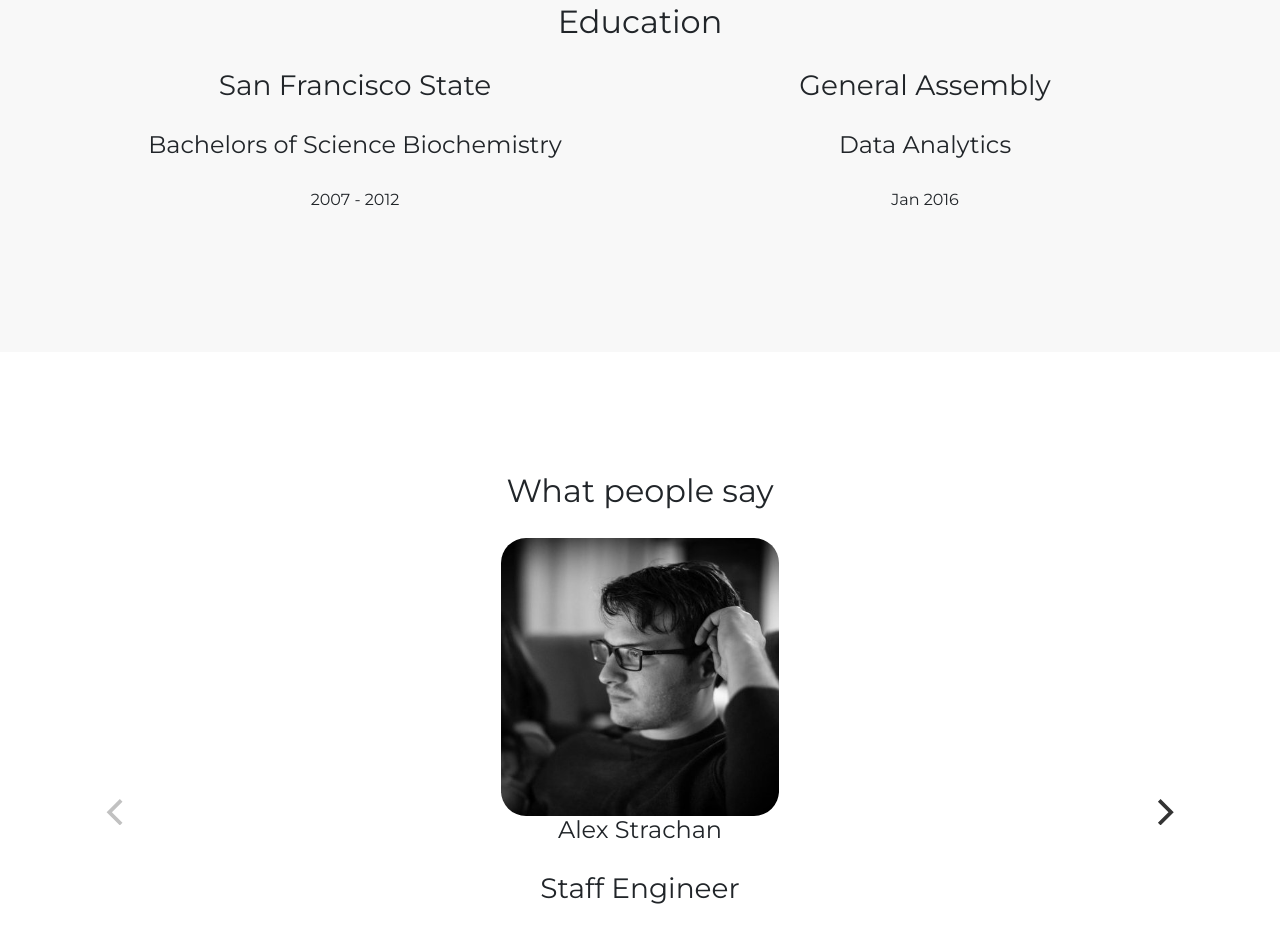
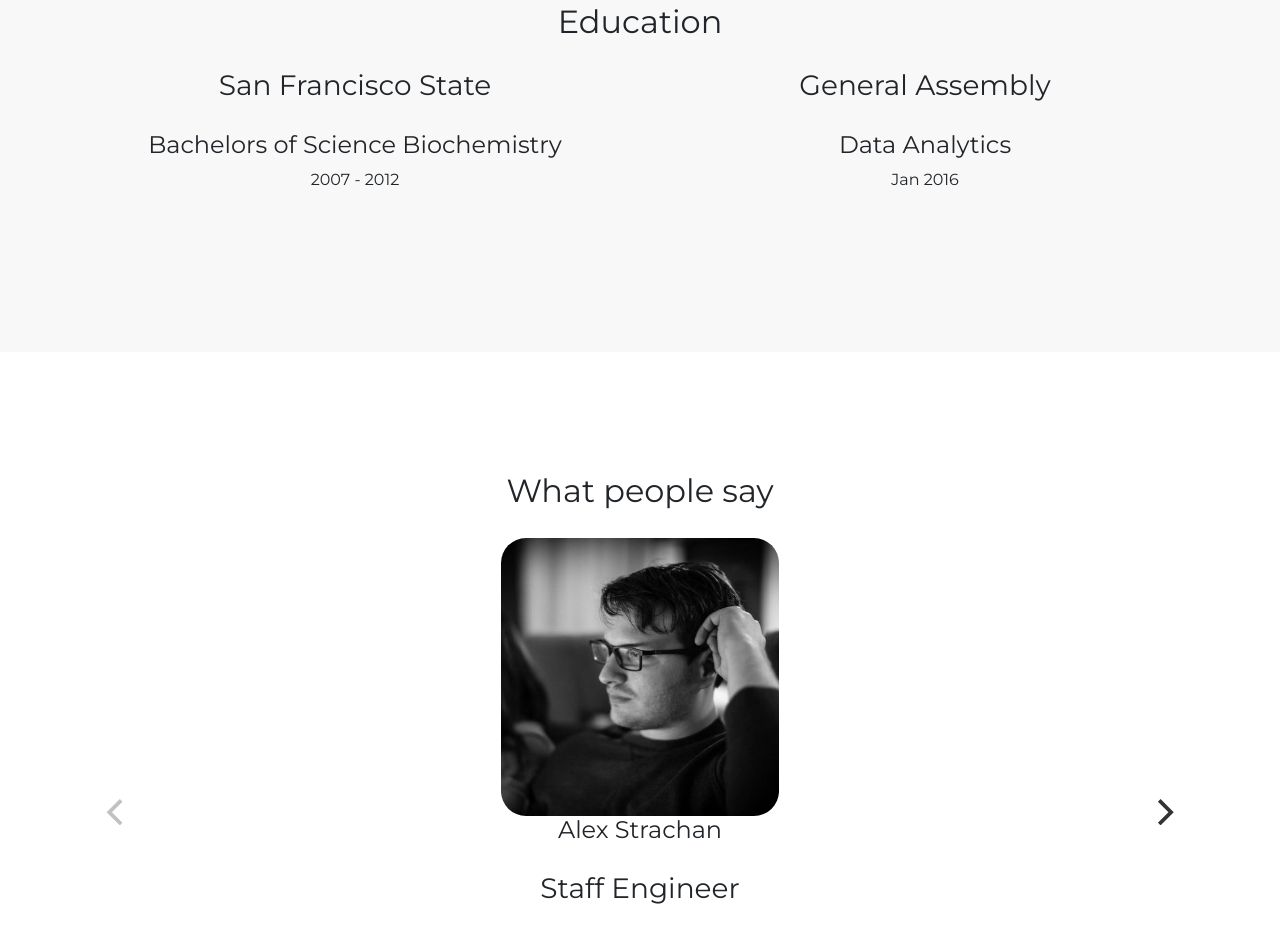
Before and after one commit to kchima85/resume, a plain HTML site: page index.html in a window 1280 px wide. Shown: the part 3380-4309 px from the top of the page. Drawn offline with Linux system fonts and the light colour scheme.

Commit message:
added more padding

```diff
--- a/css/style.css
+++ b/css/style.css
@@ -104,6 +104,14 @@ h4, h3, h2, .work-time, .work-description, .job-title {
 
 .job-title span {
     font-size: 16px;
+}
+
+.colleges h4 {
+    padding-bottom: 0;
+}
+
+.colleges p {
+    padding-bottom: 40px;
 }
 
 .review-pics img {
```
